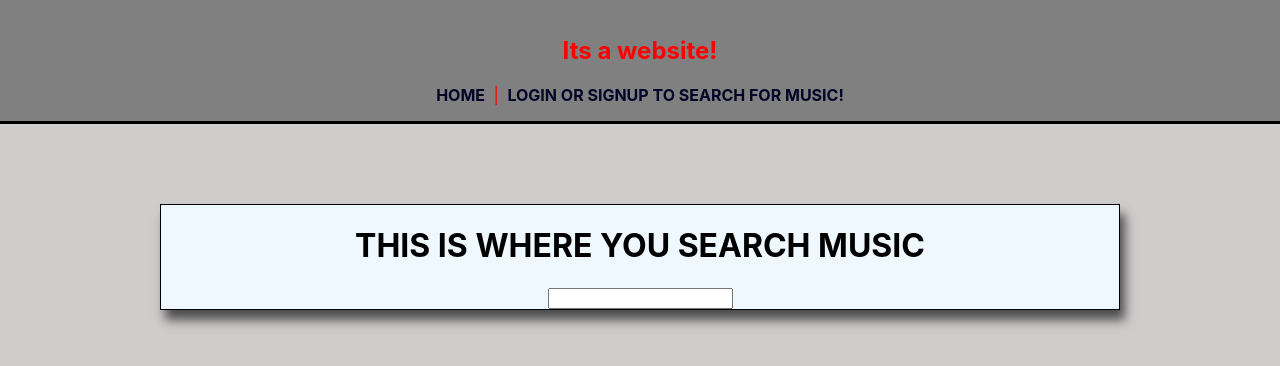
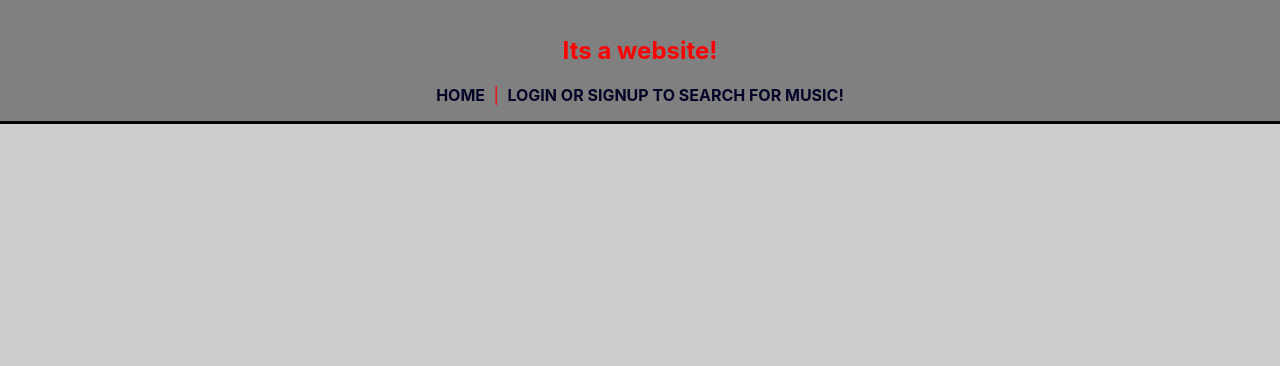
Before and after one commit to huiylu/P3-client-1, a React (Create React App) app: page /search in a window 1280 px wide. Shown: the top 366 px of the page. Built offline with nearby package versions, Linux system fonts and the light colour scheme.

Commit message:
search bar redirecting to search results page

```diff
--- a/src/components/Content.js
+++ b/src/components/Content.js
@@ -2,7 +2,7 @@ import { Route, Redirect } from 'react-router-dom';
 import Home from './pages/Home';
 import Auth from './pages/Auth';
 import Profile from './pages/Profile';
-import Search from './pages/Search';
+import SearchResults from './pages/SearchResults';
 
 const PrivateRoute = ({ component: Component, ...rest }) => {
   const token = localStorage.getItem('jwtToken');
@@ -20,7 +20,7 @@ const Content = (props) => {
       <Route path='/auth' render={(renderProps) => (
         <Auth handleAuth={props.handleAuth} {...renderProps} />
       )} />
-      <Route path='/search' component={Search} />
+      <Route path='/searchresults' component={SearchResults} />
       <PrivateRoute
         path='/profile'
         component={Profile}
--- a/src/components/pages/Search.js
+++ /dev/null
@@ -1,12 +0,0 @@
-const Search = (props) => {
-    return (
-        <div className="container">
-            <h1>THIS IS WHERE YOU SEARCH MUSIC</h1>
-            <form>
-                <input className='search-bar' type="text"/>
-            </form>
-        </div>
-    );
-}
-
-export default Search;
--- /dev/null
+++ b/src/components/pages/SearchResults.js
@@ -0,0 +1,11 @@
+const SearchResults = (props) => {
+    return (
+        <div className="container">
+            <div className="search-results">
+                <h1>THIS IS WHERE YOUR SEARCH RESULTS WILL BE</h1>
+            </div>
+        </div>
+    );
+}
+
+export default SearchResults;
--- a/src/components/partials/Header.js
+++ b/src/components/partials/Header.js
@@ -1,5 +1,18 @@
-import { Link } from 'react-router-dom'
+import { Link, Redirect } from 'react-router-dom'
+import { useState } from 'react';
+import axios from 'axios';
+
 const Header = (props) => {
+    const [redirect, setRedirect] = useState(false);
+
+    const handleSearch = e => {
+        e.preventDefault();
+        // axios.get
+        setRedirect(true)
+    }
+
+    if (redirect) return <Redirect to='/searchresults' />
+
     let style = {
         backgroundColor: 'gray',
         borderBottom: ' 3px solid black',
@@ -7,14 +20,21 @@ const Header = (props) => {
         margin: 0,
         padding: '1em 0'
     }
+
+    // let handleSearch =
+
+
     let conditionalLinks = props.currentUser ?
         <nav>
             <Link className="nav-link" to='/'>Home</Link>{' | '}
             <Link className="nav-link" to='/profile'>Playlists</Link>{' | '}
-            <Link className="nav-link" to='/search'>Search for Music!</Link>{' | '}
+            <form onSubmit={handleSearch}>
+                <input type="text" placeholder="search for music" />
+                <button type="submit">Search</button>
+            </form>
             {/* TODO Add Search for Music */}
             <span className="nav-link" onClick={e => props.handleAuth(null)}> Logout</span>
-        </nav>:
+        </nav> :
         <nav>
             <Link className="nav-link" to='/'>Home</Link>{' | '}
             <Link className="nav-link" to='/auth'>Login or Signup to Search for Music!</Link>
@@ -23,7 +43,7 @@ const Header = (props) => {
     return (
         <header style={style}>
             <h2> Its a website!</h2>
-                {conditionalLinks}
+            {conditionalLinks}
         </header>
     );
 }
```
